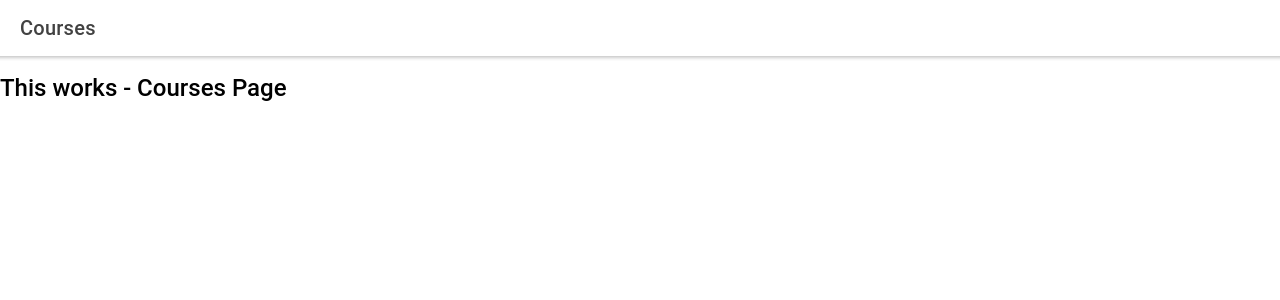
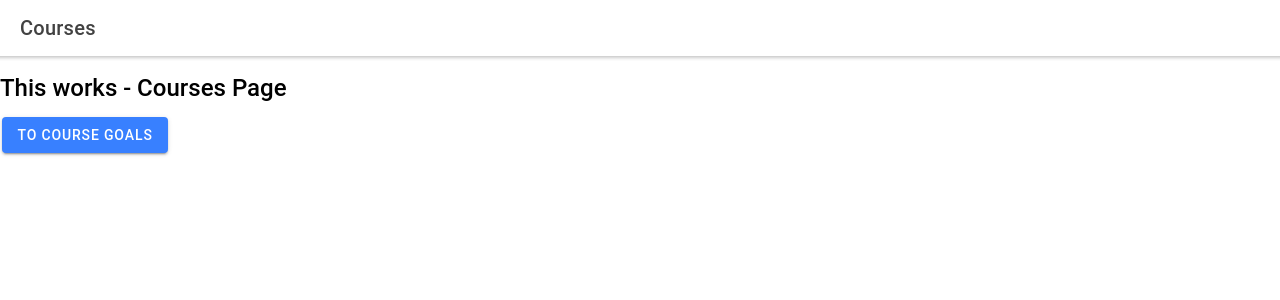
Before and after one commit to KingLouie1994/ionic-react-2, a React (Create React App) app: page / in a window 1280 px wide. Shown: the top 300 px of the page. Built offline with nearby package versions, Linux system fonts and the light colour scheme.

Commit message:
added push and pop between routes

```diff
--- a/src/App.tsx
+++ b/src/App.tsx
@@ -1,5 +1,5 @@
 import React from "react";
-import { IonApp } from "@ionic/react";
+import { IonApp, IonRouterOutlet } from "@ionic/react";
 import { Route } from "react-router-dom";
 import { IonReactRouter } from "@ionic/react-router";
 
@@ -28,12 +28,14 @@
 const App: React.FC = () => (
   <IonApp>
     <IonReactRouter>
+      <IonRouterOutlet>
         <Route exact path="/">
           <Courses />
         </Route>
         <Route path="/course-goals">
           <CourseGoals />
         </Route>
+      </IonRouterOutlet>
     </IonReactRouter>
   </IonApp>
 );
--- a/src/pages/CourseGoals.tsx
+++ b/src/pages/CourseGoals.tsx
@@ -1,18 +1,29 @@
 import React from "react";
-import { IonHeader, IonToolbar, IonTitle, IonContent } from "@ionic/react";
+import {
+  IonHeader,
+  IonToolbar,
+  IonTitle,
+  IonContent,
+  IonPage,
+  IonBackButton,
+  IonButtons,
+} from "@ionic/react";
 
 const CourseGoals: React.FC = () => {
   return (
-    <React.Fragment>
+    <IonPage>
       <IonHeader>
         <IonToolbar>
+          <IonButtons slot="start">
+            <IonBackButton defaultHref="/" />
+          </IonButtons>
           <IonTitle>Course Goals</IonTitle>
         </IonToolbar>
       </IonHeader>
       <IonContent>
         <h2>This works - Course goals page</h2>
       </IonContent>
-    </React.Fragment>
+    </IonPage>
   );
 };
 
--- a/src/pages/Courses.tsx
+++ b/src/pages/Courses.tsx
@@ -1,18 +1,28 @@
 import React from "react";
-import { IonContent, IonHeader, IonTitle, IonToolbar } from "@ionic/react";
+import {
+  IonButton,
+  IonContent,
+  IonHeader,
+  IonPage,
+  IonTitle,
+  IonToolbar,
+} from "@ionic/react";
 
 const Courses: React.FC = () => {
   return (
-    <React.Fragment>
+    <IonPage>
       <IonHeader>
         <IonToolbar>
           <IonTitle>Courses</IonTitle>
         </IonToolbar>
       </IonHeader>
       <IonContent>
-          <h2>This works - Courses Page</h2>
+        <h2>This works - Courses Page</h2>
+        <div>
+          <IonButton routerLink="/course-goals">To Course Goals</IonButton>
+        </div>
       </IonContent>
-    </React.Fragment>
+    </IonPage>
   );
 };
 
```
Lines whose indentation alone changed are shown as unchanged.
